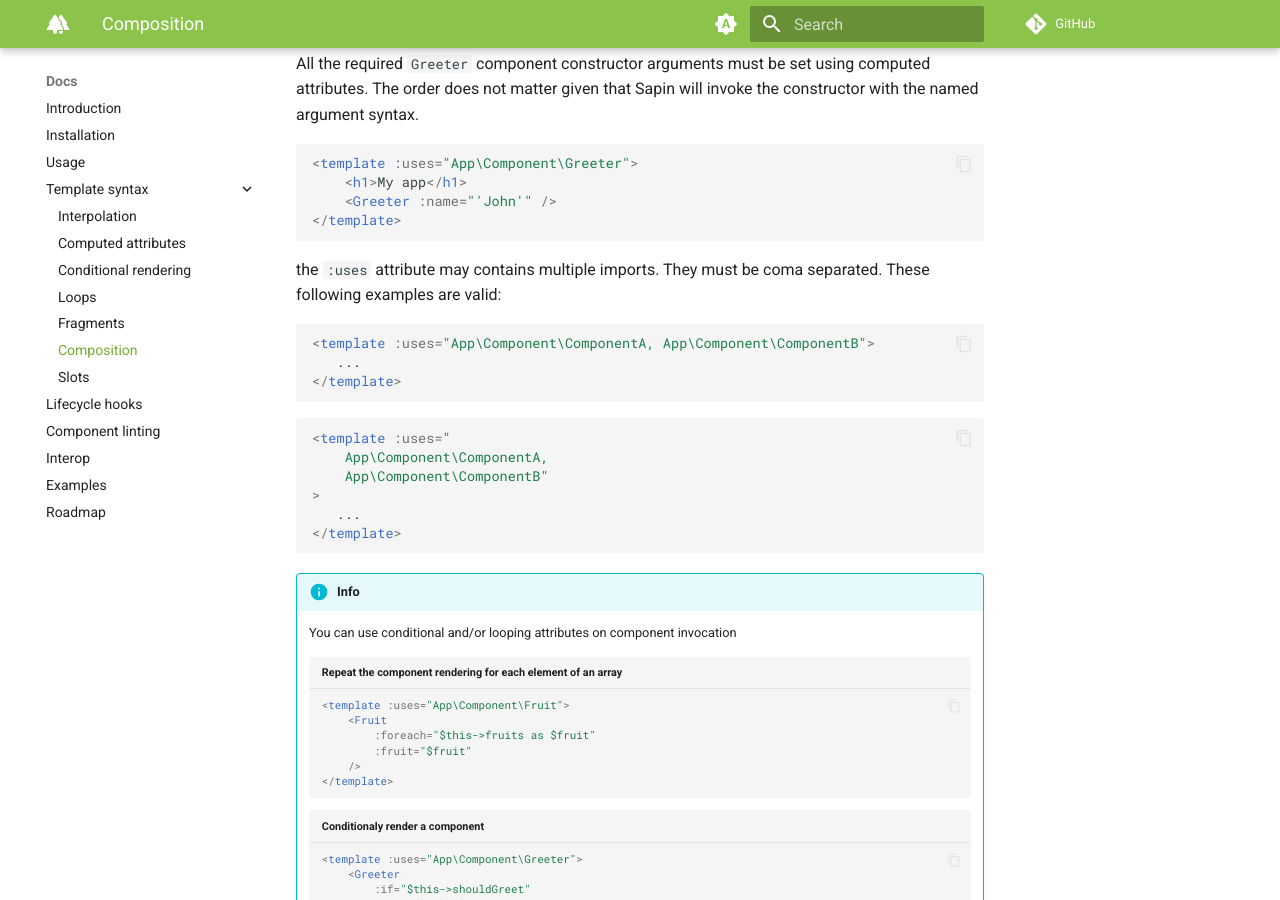
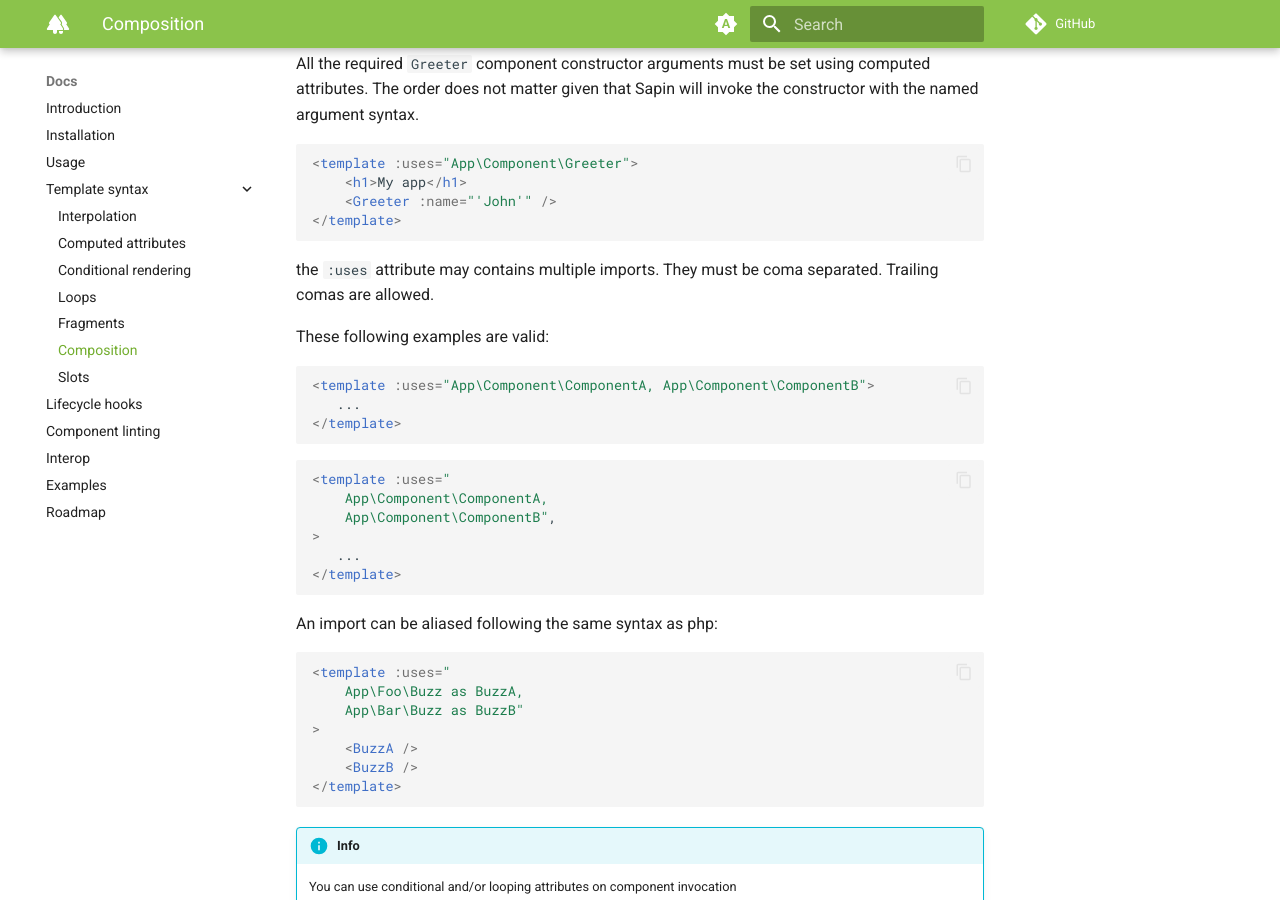
Before and after one commit to SBNTT/Sapin, an MkDocs documentation site: the page built from docs/template_syntax/composition.md, in a window 1280 px wide and 900 px high, scrolled down 629 px. Built offline with MkDocs 1.6.1 and Material for MkDocs 9.7.7, drawn with Linux system fonts in a browser that asks for light colours; comment, search, counter and statistics services are not loaded.

Commit message:
import aliasing support

````diff
--- a/docs/template_syntax/composition.md
+++ b/docs/template_syntax/composition.md
@@ -28,7 +28,9 @@ not matter given that Sapin will invoke the constructor with the named argument
 </template>
 ```
 
-the `:uses` attribute may contains multiple imports. They must be coma separated. These following examples are valid:
+the `:uses` attribute may contains multiple imports. They must be coma separated. Trailing comas are allowed.
+
+These following examples are valid:
 ```html
 <template :uses="App\Component\ComponentA, App\Component\ComponentB">
    ...
@@ -38,9 +40,20 @@ the `:uses` attribute may contains multiple imports. They must be coma separated
 ```html
 <template :uses="
     App\Component\ComponentA,
-    App\Component\ComponentB"
+    App\Component\ComponentB",
 >
    ...
+</template>
+```
+
+An import can be aliased following the same syntax as php:
+```html
+<template :uses="
+    App\Foo\Buzz as BuzzA,
+    App\Bar\Buzz as BuzzB"
+>
+    <BuzzA />
+    <BuzzB />
 </template>
 ```
 
````
Also changed, not shown: 1 other file.
